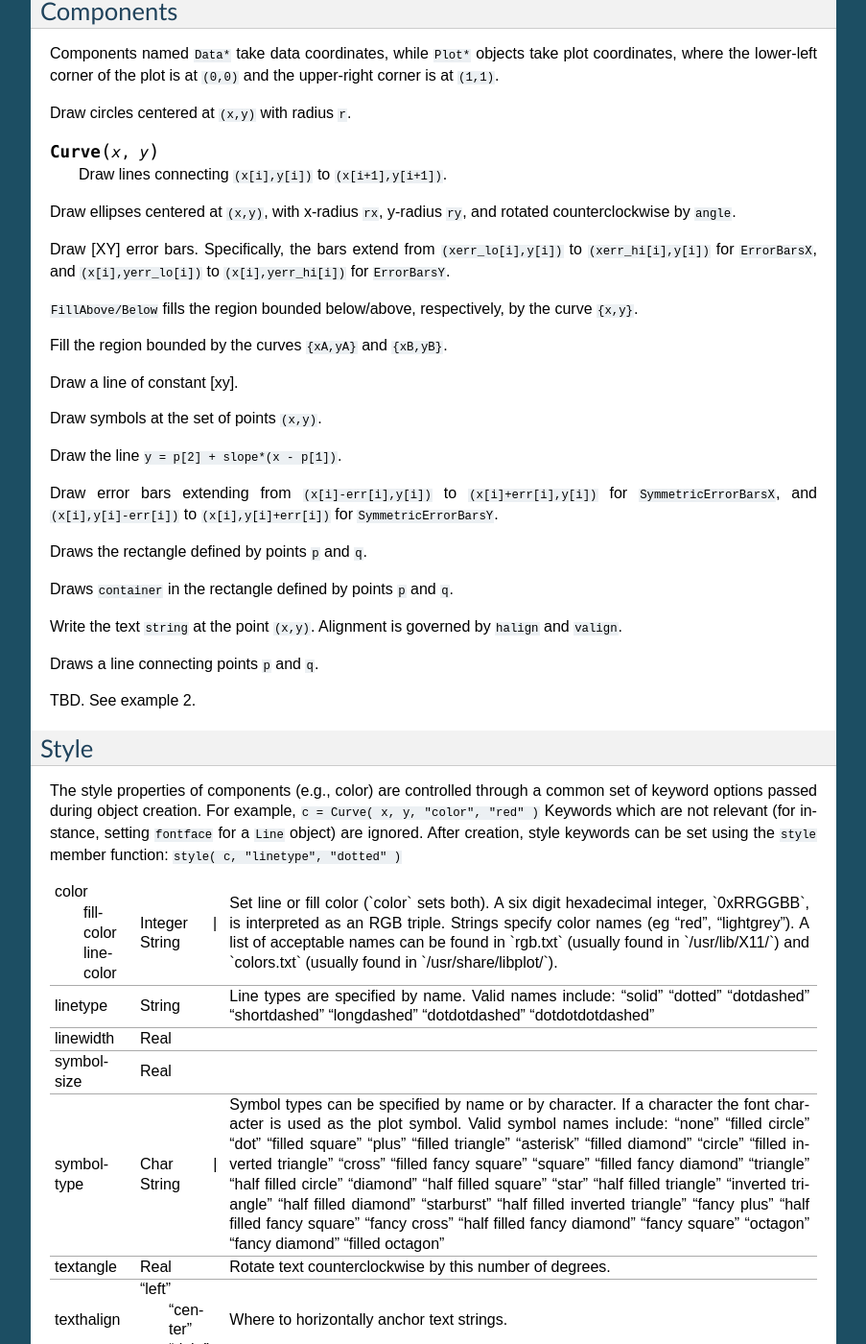
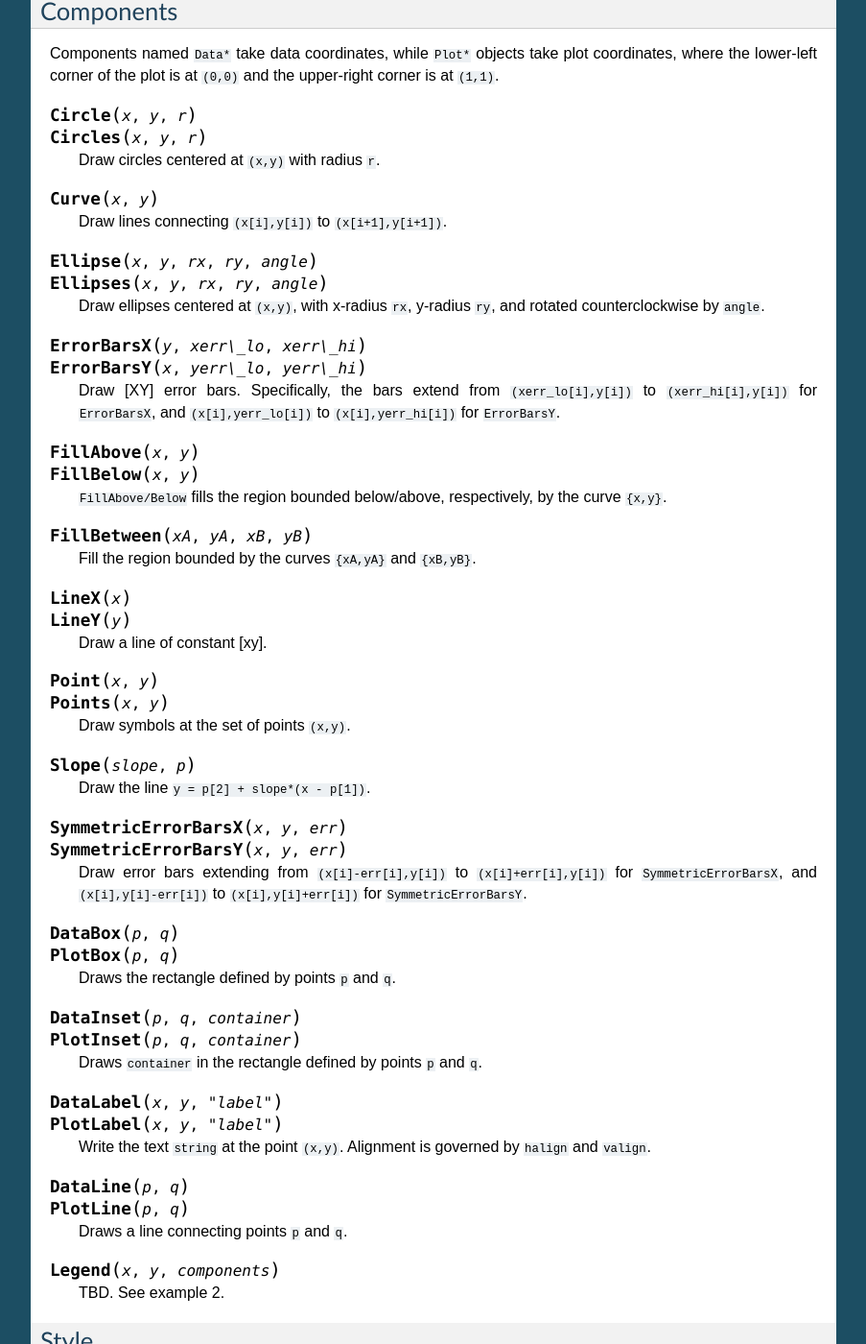
Before and after one commit to JuliaGraphics/Winston.jl, a Sphinx documentation site: the page built from doc/index.rst, in a window 1280 px wide and 1400 px high, scrolled down 3877 px. Shown: the whole window at 96% size, without its empty margins (198-1101 px from the left). Built offline with Sphinx 7.4.7, drawn with Linux system fonts in a browser that asks for light colours; some of the changed lines change nothing that is shown; some of the changed text lies outside the part shown.

Commit message:
rst docs: fix component formatting

```diff
--- a/doc/index.rst
+++ b/doc/index.rst
@@ -253,87 +253,84 @@ Components named ``Data*`` take data coordinates, while ``Plot*``
 objects take plot coordinates, where the lower-left corner of the plot
 is at ``(0,0)`` and the upper-right corner is at ``(1,1)``.
 
-Circle( x, y, r )  Circles( x, y, r )
-^^^^^^^^^^^^^^^^^^^^^^^^^^^^^^^^^^^^
+.. function:: Circle( x, y, r )
+              Circles( x, y, r )
 
-Draw circles centered at ``(x,y)`` with radius ``r``.
+    Draw circles centered at ``(x,y)`` with radius ``r``.
 
 .. function:: Curve(x, y)
 
     Draw lines connecting ``(x[i],y[i])`` to ``(x[i+1],y[i+1])``.
 
-Ellipse( x, y, rx, ry, angle )  Ellipses( x, y, rx, ry, angle )
-^^^^^^^^^^^^^^^^^^^^^^^^^^^^^^^^^^^^^^^^^^^^^^^^^^^^^^^^^^^^^^
+.. function:: Ellipse( x, y, rx, ry, angle )
+              Ellipses( x, y, rx, ry, angle )
 
-Draw ellipses centered at ``(x,y)``, with x-radius ``rx``, y-radius
-``ry``, and rotated counterclockwise by ``angle``.
+    Draw ellipses centered at ``(x,y)``, with x-radius ``rx``, y-radius
+    ``ry``, and rotated counterclockwise by ``angle``.
 
-ErrorBarsX( y, xerr\_lo, xerr\_hi )  ErrorBarsY( x, yerr\_lo, yerr\_hi )
-^^^^^^^^^^^^^^^^^^^^^^^^^^^^^^^^^^^^^^^^^^^^^^^^^^^^^^^^^^^^^^^^^^^^^^^
+.. function:: ErrorBarsX( y, xerr\_lo, xerr\_hi )
+              ErrorBarsY( x, yerr\_lo, yerr\_hi )
 
-Draw [XY] error bars. Specifically, the bars extend from
-``(xerr_lo[i],y[i])`` to ``(xerr_hi[i],y[i])`` for ``ErrorBarsX``, and
-``(x[i],yerr_lo[i])`` to ``(x[i],yerr_hi[i])`` for ``ErrorBarsY``.
+    Draw [XY] error bars. Specifically, the bars extend from
+    ``(xerr_lo[i],y[i])`` to ``(xerr_hi[i],y[i])`` for ``ErrorBarsX``, and
+    ``(x[i],yerr_lo[i])`` to ``(x[i],yerr_hi[i])`` for ``ErrorBarsY``.
 
-FillAbove( x, y )  FillBelow( x, y )
-^^^^^^^^^^^^^^^^^^^^^^^^^^^^^^^^^^^
+.. function:: FillAbove( x, y )
+              FillBelow( x, y )
 
-``FillAbove/Below`` fills the region bounded below/above, respectively,
-by the curve ``{x,y}``.
+    ``FillAbove/Below`` fills the region bounded below/above, respectively,
+    by the curve ``{x,y}``.
 
-FillBetween( xA, yA, xB, yB )
-^^^^^^^^^^^^^^^^^^^^^^^^^^^^^
+.. function:: FillBetween( xA, yA, xB, yB )
 
-Fill the region bounded by the curves ``{xA,yA}`` and ``{xB,yB}``.
+    Fill the region bounded by the curves ``{xA,yA}`` and ``{xB,yB}``.
 
-LineX( x )  LineY( y )
-^^^^^^^^^^^^^^^^^^^^^
+.. function:: LineX(x)
+              LineY(y)
 
-Draw a line of constant [xy].
+    Draw a line of constant [xy].
 
-Point( x, y )  Points( x, y )
-^^^^^^^^^^^^^^^^^^^^^^^^^^^^
+.. function:: Point( x, y )
+              Points( x, y )
 
-Draw symbols at the set of points ``(x,y)``.
+    Draw symbols at the set of points ``(x,y)``.
 
-Slope( slope, p )
-^^^^^^^^^^^^^^^^^
+.. function:: Slope( slope, p )
 
-Draw the line ``y = p[2] + slope*(x - p[1])``.
+    Draw the line ``y = p[2] + slope*(x - p[1])``.
 
-SymmetricErrorBarsX( x, y, err )  SymmetricErrorBarsY( x, y, err )
-^^^^^^^^^^^^^^^^^^^^^^^^^^^^^^^^^^^^^^^^^^^^^^^^^^^^^^^^^^^^^^^^^
+.. function:: SymmetricErrorBarsX( x, y, err )
+              SymmetricErrorBarsY( x, y, err )
 
-Draw error bars extending from ``(x[i]-err[i],y[i])`` to
-``(x[i]+err[i],y[i])`` for ``SymmetricErrorBarsX``, and
-``(x[i],y[i]-err[i])`` to ``(x[i],y[i]+err[i])`` for
-``SymmetricErrorBarsY``.
+    Draw error bars extending from ``(x[i]-err[i],y[i])`` to
+    ``(x[i]+err[i],y[i])`` for ``SymmetricErrorBarsX``, and
+    ``(x[i],y[i]-err[i])`` to ``(x[i],y[i]+err[i])`` for
+    ``SymmetricErrorBarsY``.
 
-DataBox( p, q ) *[aka Box]*  PlotBox( p, q )
-^^^^^^^^^^^^^^^^^^^^^^^^^^^^^^^^^^^^^^^^^^^
+.. function:: DataBox( p, q )
+              PlotBox( p, q )
 
-Draws the rectangle defined by points ``p`` and ``q``.
+    Draws the rectangle defined by points ``p`` and ``q``.
 
-DataInset( p, q, container )  PlotInset( p, q, container ) *[aka Inset]*
-^^^^^^^^^^^^^^^^^^^^^^^^^^^^^^^^^^^^^^^^^^^^^^^^^^^^^^^^^^^^^^^^^^^^^^^
+.. function:: DataInset( p, q, container )
+              PlotInset( p, q, container )
 
-Draws ``container`` in the rectangle defined by points ``p`` and ``q``.
+    Draws ``container`` in the rectangle defined by points ``p`` and ``q``.
 
-DataLabel( x, y, "label" ) *[aka Label]*  PlotLabel( x, y, "label" )
-^^^^^^^^^^^^^^^^^^^^^^^^^^^^^^^^^^^^^^^^^^^^^^^^^^^^^^^^^^^^^^^^^^^
+.. function:: DataLabel( x, y, "label" )
+              PlotLabel( x, y, "label" )
 
-Write the text ``string`` at the point ``(x,y)``. Alignment is governed
-by ``halign`` and ``valign``.
+    Write the text ``string`` at the point ``(x,y)``. Alignment is governed
+    by ``halign`` and ``valign``.
 
-DataLine( p, q ) *[aka Line]*  PlotLine( p, q )
-^^^^^^^^^^^^^^^^^^^^^^^^^^^^^^^^^^^^^^^^^^^^^^
+.. function:: DataLine( p, q )
+              PlotLine( p, q )
 
-Draws a line connecting points ``p`` and ``q``.
+    Draws a line connecting points ``p`` and ``q``.
 
-Legend( x, y, components )
-^^^^^^^^^^^^^^^^^^^^^^^^^^
+.. function:: Legend( x, y, components )
 
-TBD. See example 2.
+    TBD. See example 2.
 
 Style
 -----
```
